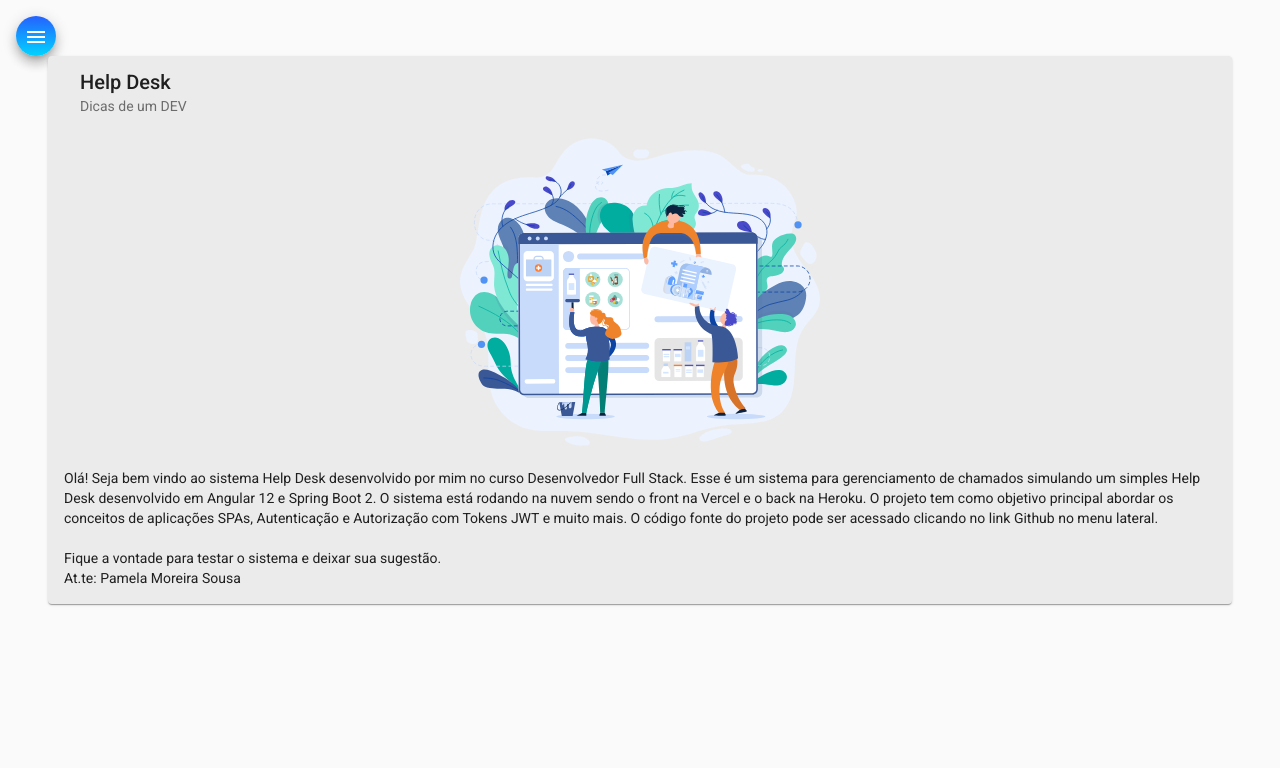
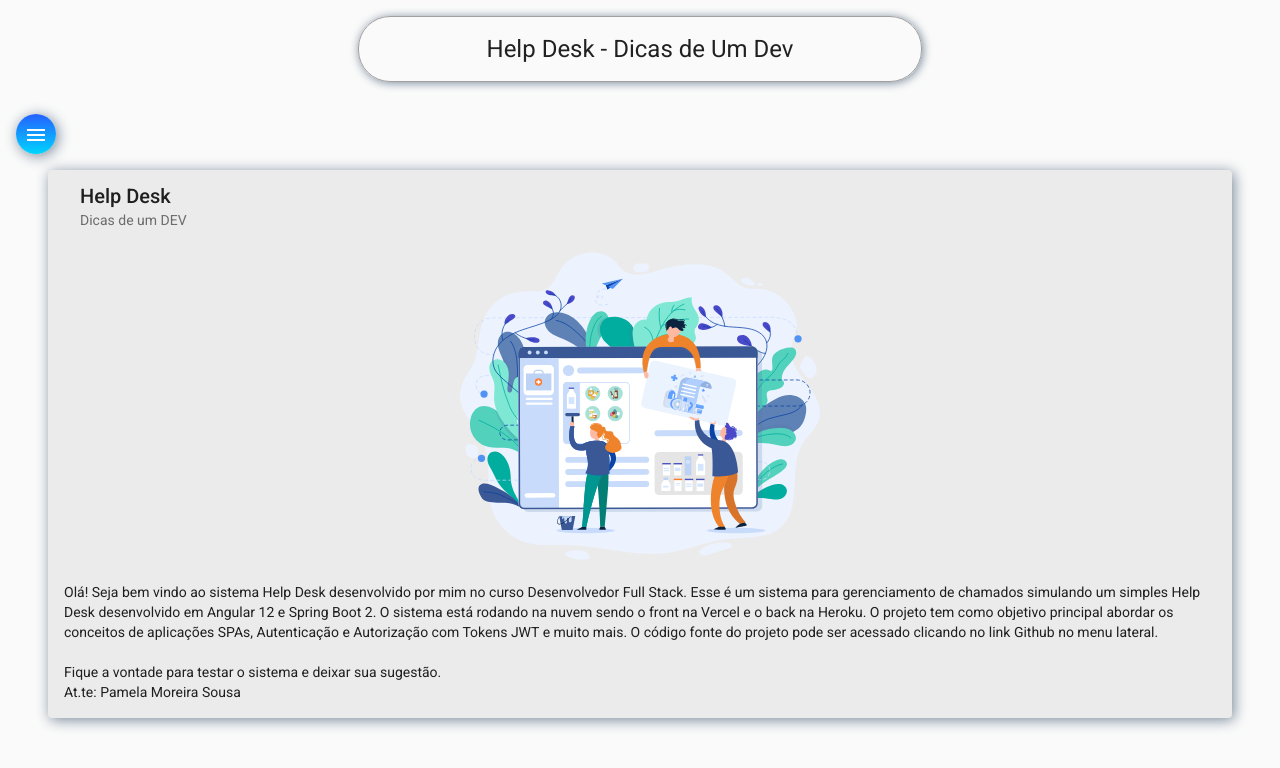
Before and after one commit to pamelamoreiras/helpdesk-front-ok, an Angular app: page /home in a window 1280 px wide. Shown: the top 768 px of the page. Built offline with nearby package versions, Linux system fonts and the light colour scheme.

Commit message:
HTML e CSS para componente Header

```diff
--- a/src/app/app.module.ts
+++ b/src/app/app.module.ts
@@ -27,6 +27,7 @@
 // componentes do projeto
 import { NavComponent } from './components/nav/nav.component';
 import { HomeComponent } from './components/home/home.component';
+import { HeaderComponent } from './components/header/header.component';
 
 
 
@@ -34,7 +35,8 @@
   declarations: [
     AppComponent,
     NavComponent,
-    HomeComponent
+    HomeComponent,
+    HeaderComponent
   ],
   imports: [
     BrowserModule,
--- /dev/null
+++ b/src/app/components/header/header.component.css
@@ -0,0 +1,13 @@
+.container {
+    display: flex;
+    align-items: center;
+    justify-content: center;
+}
+
+h1 {
+    margin-top: 1rem;
+    border: 1px solid rgb(161, 159, 159);
+    padding: 1rem 10%;
+    border-radius: 2rem;
+    box-shadow: 1px 1px .4em lightslategray;
+}
--- /dev/null
+++ b/src/app/components/header/header.component.html
@@ -0,0 +1,3 @@
+<div class="container">
+    <h1 class="titulo">Help Desk - Dicas de Um Dev</h1>
+</div>
--- /dev/null
+++ b/src/app/components/header/header.component.ts
@@ -0,0 +1,15 @@
+import { Component, OnInit } from '@angular/core';
+
+@Component({
+  selector: 'app-header',
+  templateUrl: './header.component.html',
+  styleUrls: ['./header.component.css']
+})
+export class HeaderComponent implements OnInit {
+
+  constructor() { }
+
+  ngOnInit(): void {
+  }
+
+}
--- a/src/app/components/home/home.component.css
+++ b/src/app/components/home/home.component.css
@@ -1,7 +1,8 @@
 .card {
     width: 90%;
-    margin: auto;
+    margin: 1rem auto;
     background-color: rgb(235, 235, 235);
+    box-shadow: 2px 2px 1em lightslategray;
 }
 
 img {
--- a/src/app/components/nav/nav.component.css
+++ b/src/app/components/nav/nav.component.css
@@ -26,4 +26,5 @@
     margin: 1rem 0 0 1rem;
     color: white;
     background: linear-gradient(180deg, rgba(2,0,36,1) 0%, rgba(37,97,287,1) 0%, rgba(0, 212, 255, 1) 100%);
+    box-shadow: 2px 2px 1em lightslategray;
 }
--- a/src/app/components/nav/nav.component.html
+++ b/src/app/components/nav/nav.component.html
@@ -4,7 +4,7 @@
         <img src="assets/img/side-image.svg" alt="imagem de navegação">
 
       <mat-nav-list class="nav-list">
-        <a mat-list-item routerLink="/">
+        <a mat-list-item routerLink="home">
             <i class="material-icons">home</i>
             Home
         </a>
@@ -28,7 +28,8 @@
     </mat-drawer>
 
     <div class="sidenav-content">
-      <button class="menu mat-elevation-z8" (click)="drawer.toggle()" mat-icon-button>
+      <app-header></app-header>
+      <button class="menu" (click)="drawer.toggle()" mat-icon-button>
         <mat-icon>menu</mat-icon>
       </button>
       <router-outlet></router-outlet>
```
